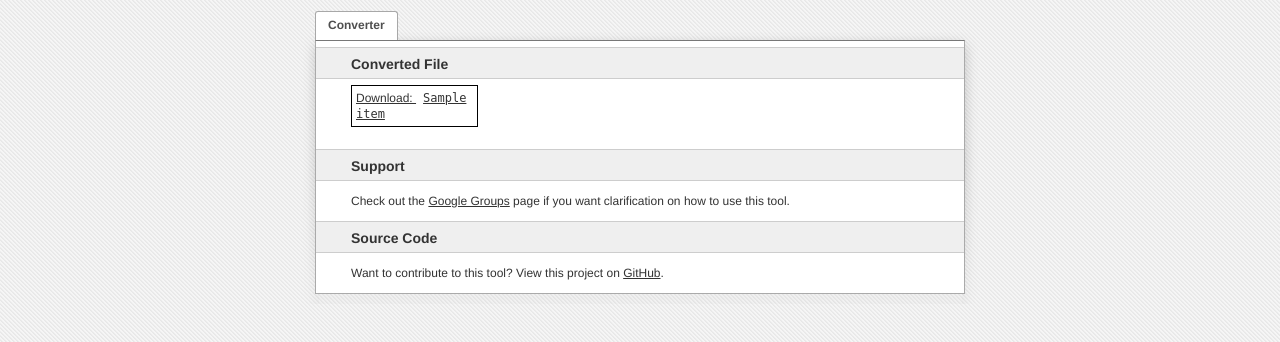
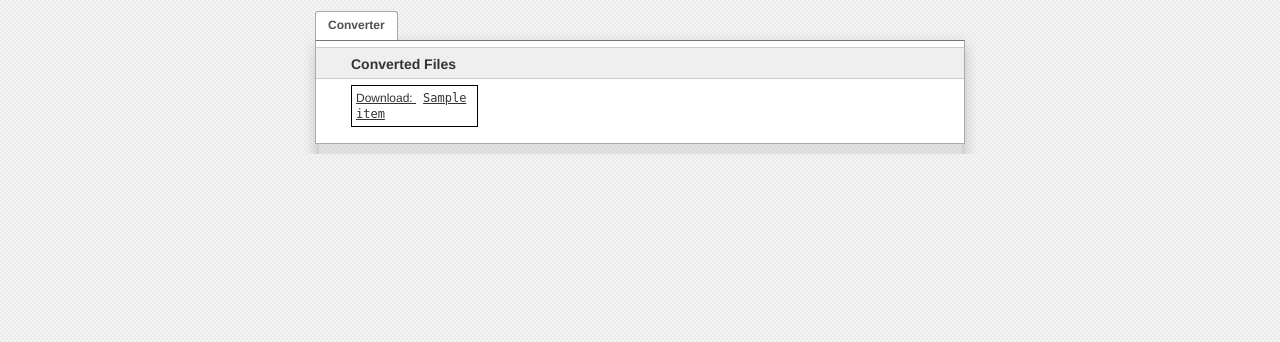
Before and after one commit to mvpdev/xls2xform, a Python web app: template templates/list.html in a window 1280 px wide. Shown: the top 342 px of the page. Run offline with Jinja, Linux system fonts and the light colour scheme; the template is opened without the code that fills it: most values are stand-ins (such as "Sample title", 1, 10 or a date in 2020); some libraries are stand-ins or nearby versions.

Commit message:
removed extra links

```diff
--- a/templates/list.html
+++ b/templates/list.html
@@ -24,7 +24,7 @@
 		</li>
 	</ul>
 	<div class="content-box" id="maintab">
-		<h1>Converted File</h1>
+		<h1>Converted Files</h1>
 		<ol id="filelist">
 		{% for item in list %}
 			<li>
@@ -44,13 +44,7 @@
 		//]]>
 		</script>
 <br style="clear:both" /><br style="clear:both" />
-  	<h1>Support</h1>
-  	<p class="info">
-		Check out the <a href="#">Google Groups</a> page if you want clarification on how to use this tool.
-  	</p>
-
-	<h1>Source Code</h1>
-	<p class="info">Want to contribute to this tool? View this project on <a href="http://github.com/amarder/xls2xform">GitHub</a>.</p>
+	</div>
 </div>
 <script type="text/javascript">
 //<![CDATA[
```
